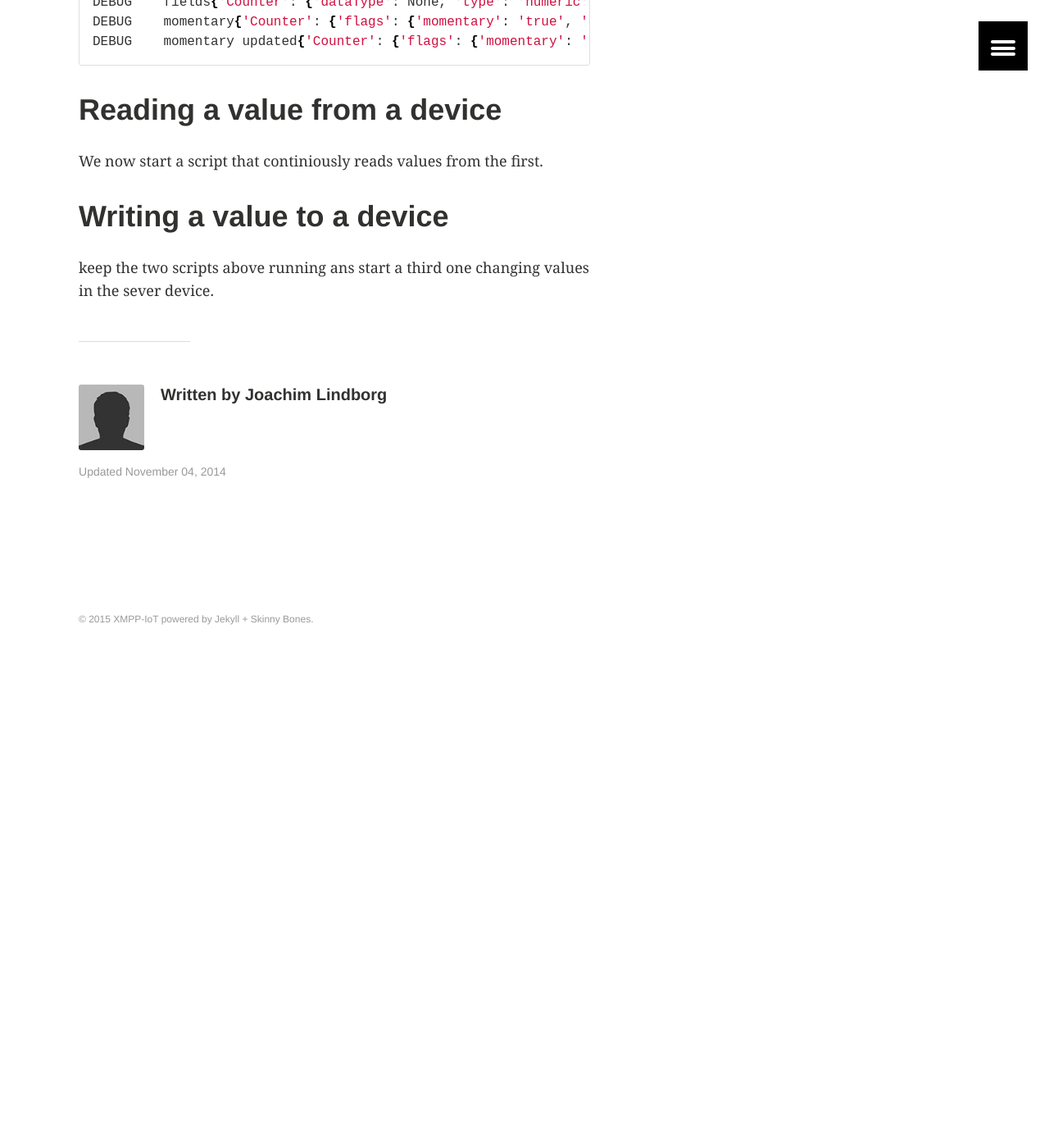
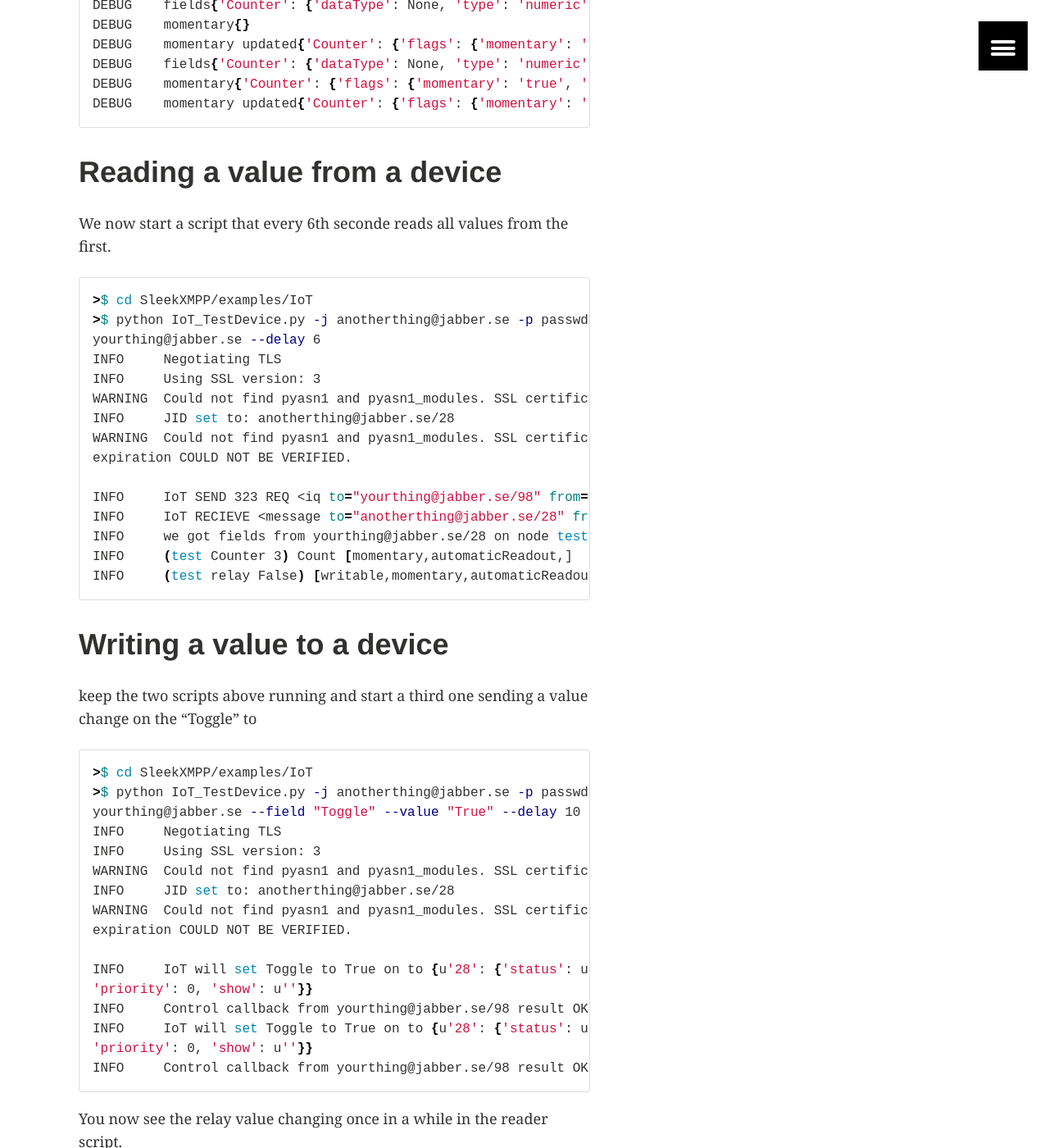
Before and after one commit to xmpp-iot/xmpp-iot.github.io, a Jekyll site: the page built from _posts/tutorials/2014-11-16-python-tutorial.md, in a window 1280 px wide and 1400 px high, scrolled down 1560 px. Shown: the whole window at 82% size. Built offline with Jekyll 4.4.1, drawn with Linux system fonts in a browser that asks for light colours; before the commit the page ends 2401 px from its top, so only the background shows below that; some of the changed text lies outside the part shown.

Commit message:
added mor info to tutorial

```diff
--- a/_posts/tutorials/2014-11-16-python-tutorial.md
+++ b/_posts/tutorials/2014-11-16-python-tutorial.md
@@ -31,8 +31,11 @@ Joachims-MacBook-Pro:IoT joachimlindborg$ git clone -b xep_0323_325 https://gith
 
 ## start the server device
 
+go down to the IoT example catalog. And start one script
+
 {% highlight bash session %}
-Joachims-MacBook-Pro:IoT joachimlindborg$ python IoT_TestDevice.py -j yourthing@jabber.se -p passwd -n test
+>$ cd SleekXMPP/examples/IoT
+>$ python IoT_TestDevice.py -j yourthing@jabber.se -p passwd -n test
 INFO     Negotiating TLS
 INFO     Using SSL version: 3
 WARNING  Could not find pyasn1 and pyasn1_modules. SSL certificate COULD NOT BE VERIFIED.
@@ -66,7 +69,57 @@ DEBUG    momentary updated{'Counter': {'flags': {'momentary': 'true', 'automatic
 
 
 # Reading a value from a device
-We now start a script that continiously reads values from the first.
+We now start a script that every 6th seconde reads all values from the first.
+
+{% highlight bash session %}
+>$ cd SleekXMPP/examples/IoT
+>$ python IoT_TestDevice.py -j anotherthing@jabber.se -p passwd -g
+yourthing@jabber.se --delay 6
+INFO     Negotiating TLS
+INFO     Using SSL version: 3
+WARNING  Could not find pyasn1 and pyasn1_modules. SSL certificate COULD NOT BE VERIFIED.
+INFO     JID set to: anotherthing@jabber.se/28
+WARNING  Could not find pyasn1 and pyasn1_modules. SSL certificate
+expiration COULD NOT BE VERIFIED.
+
+INFO     IoT SEND 323 REQ <iq to="yourthing@jabber.se/98" from="anotherthing@jabber.se/28" id="2" type="get"><req xmlns="urn:xmpp:iot:sensordata" seqnr="2" momentary="true" /></iq>
+INFO     IoT RECIEVE <message to="anotherthing@jabber.se/28" from="yourthing@jabber.se/28" xml:lang="en"><fields xmlns="urn:xmpp:iot:sensordata" seqnr="2" done="true"><node nodeId="test"><timestamp value="2015-02-10T03:26:26"><numeric unit="Count" automaticReadout="true" name="Counter" value="3" momentary="true" /><boolean writable="true" automaticReadout="true" name="relay" value="False" momentary="true" /></timestamp></node></fields></message>
+INFO     we got fields from yourthing@jabber.se/28 on node test
+INFO     (test Counter 3) Count [momentary,automaticReadout,]
+INFO     (test relay False) [writable,momentary,automaticReadout,]
+
+{% endhighlight %}
 
 # Writing a value to a device
-keep the two scripts above running ans start a third one changing values in the sever device.
+keep the two scripts above running and start a third one sending a
+value change on the "Toggle" to
+
+{% highlight bash session %}
+>$ cd SleekXMPP/examples/IoT
+>$ python IoT_TestDevice.py -j anotherthing@jabber.se -p passwd -c
+yourthing@jabber.se --field "Toggle" --value "True" --delay 10
+INFO     Negotiating TLS
+INFO     Using SSL version: 3
+WARNING  Could not find pyasn1 and pyasn1_modules. SSL certificate COULD NOT BE VERIFIED.
+INFO     JID set to: anotherthing@jabber.se/28
+WARNING  Could not find pyasn1 and pyasn1_modules. SSL certificate
+expiration COULD NOT BE VERIFIED.
+
+INFO     IoT will set Toggle to True on to {u'28': {'status': u'',
+'priority': 0, 'show': u''}}
+INFO     Control callback from yourthing@jabber.se/98 result OK error None
+INFO     IoT will set Toggle to True on to {u'28': {'status': u'',
+'priority': 0, 'show': u''}}
+INFO     Control callback from yourthing@jabber.se/98 result OK error None
+
+{% endhighlight %}
+
+You now see the relay value changing once in a while in the reader
+script.
+
+# What have you done?
+
+You have now sent standardized calls between to endpoints that can be on
+any federated xmpp server on internet there are several
+https://xmpp.net/directory.php. Just imagin how devices now can talk
+between companies in a defined way.
```
Also changed, not shown: other parts of _posts/tutorials/2014-11-16-python-tutorial.md (+2 -2 lines), index.md (+1 -1 lines).
